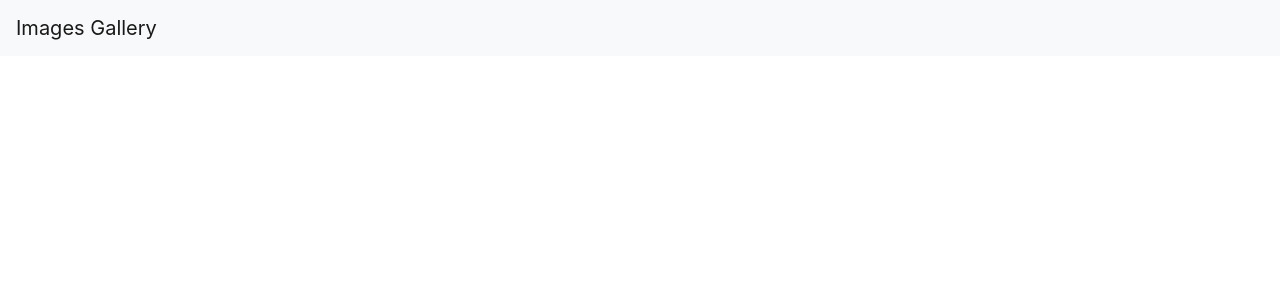
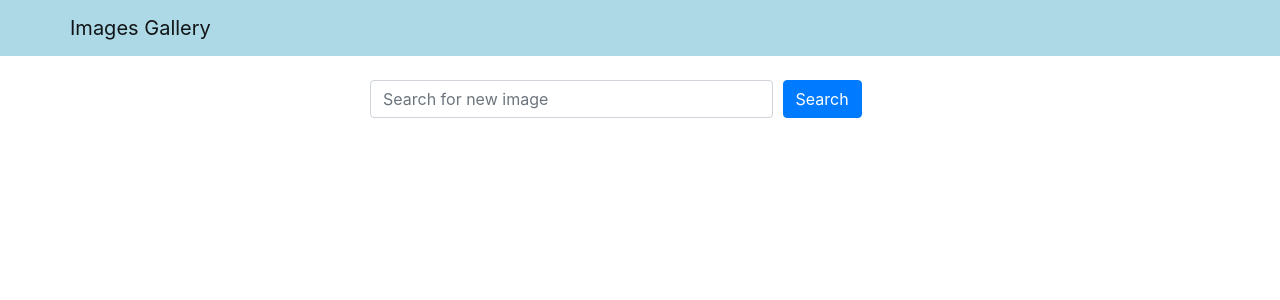
Before and after one commit to bogdanbt/images-gallery, a React (Create React App) app in the folder frontend/: page / in a window 1280 px wide. Shown: the top 300 px of the page. Built offline with nearby package versions, Linux system fonts and the light colour scheme; no server answers.

Commit message:
first api call

```diff
--- a/frontend/src/App.js
+++ b/frontend/src/App.js
@@ -1,10 +1,36 @@
 import "bootstrap/dist/css/bootstrap.min.css";
 import Header from "./components/Header";
+import Search from "./components/Search";
+import { useState } from "react";
+
+const UNSPLASH_KEY = process.env.REACT_APP_UNSPLASH_KEY;
 
 function App() {
+    const [word, setWord] = useState("");
+
+    const handleSearchSubmit = (e) => {
+        e.preventDefault();
+        console.log(word);
+        fetch(
+            `https://api.unsplash.com/photos/random/?query=${word}&client_id=${UNSPLASH_KEY}`
+        )
+            .then((res) => res.json())
+            .then((data) => {
+                console.log(data);
+            })
+            .catch((err) => {
+                console.log(err);
+            });
+    };
+
     return (
         <div className="App">
             <Header title="Images Gallery" />
+            <Search
+                word={word}
+                setWord={setWord}
+                handleSubmit={handleSearchSubmit}
+            />
         </div>
     );
 }
--- a/frontend/src/components/Header.js
+++ b/frontend/src/components/Header.js
@@ -1,10 +1,15 @@
 import React from "react";
-import { Navbar } from "react-bootstrap";
+import { Navbar, Container } from "react-bootstrap";
 
+const navbarStyle = {
+    backgroundColor: "lightblue",
+};
 const Header = ({ title }) => {
     return (
-        <Navbar bg="light" data-bs-theme="light">
-            <Navbar.Brand href="/">{title}</Navbar.Brand>
+        <Navbar style={navbarStyle} variant="light">
+            <Container>
+                <Navbar.Brand href="/">{title}</Navbar.Brand>
+            </Container>
         </Navbar>
     );
 };
--- /dev/null
+++ b/frontend/src/components/Search.js
@@ -0,0 +1,31 @@
+import React from "react";
+import { Container, Row, Col, Form, Button } from "react-bootstrap";
+
+const Search = ({ word, setWord, handleSubmit }) => {
+    return (
+        <Container className="mt-4">
+            <Row className="justify-content-center">
+                <Col xs={12} md={8} lg={6}>
+                    <Form onSubmit={handleSubmit}>
+                        <Form.Row>
+                            <Col xs={9}>
+                                <Form.Control
+                                    type="text"
+                                    value={word}
+                                    onChange={(e) => setWord(e.target.value)}
+                                    placeholder="Search for new image"
+                                />
+                            </Col>
+                            <Col>
+                                <Button variant="primary" type="submit">
+                                    Search
+                                </Button>
+                            </Col>
+                        </Form.Row>
+                    </Form>
+                </Col>
+            </Row>
+        </Container>
+    );
+};
+export default Search;
```
